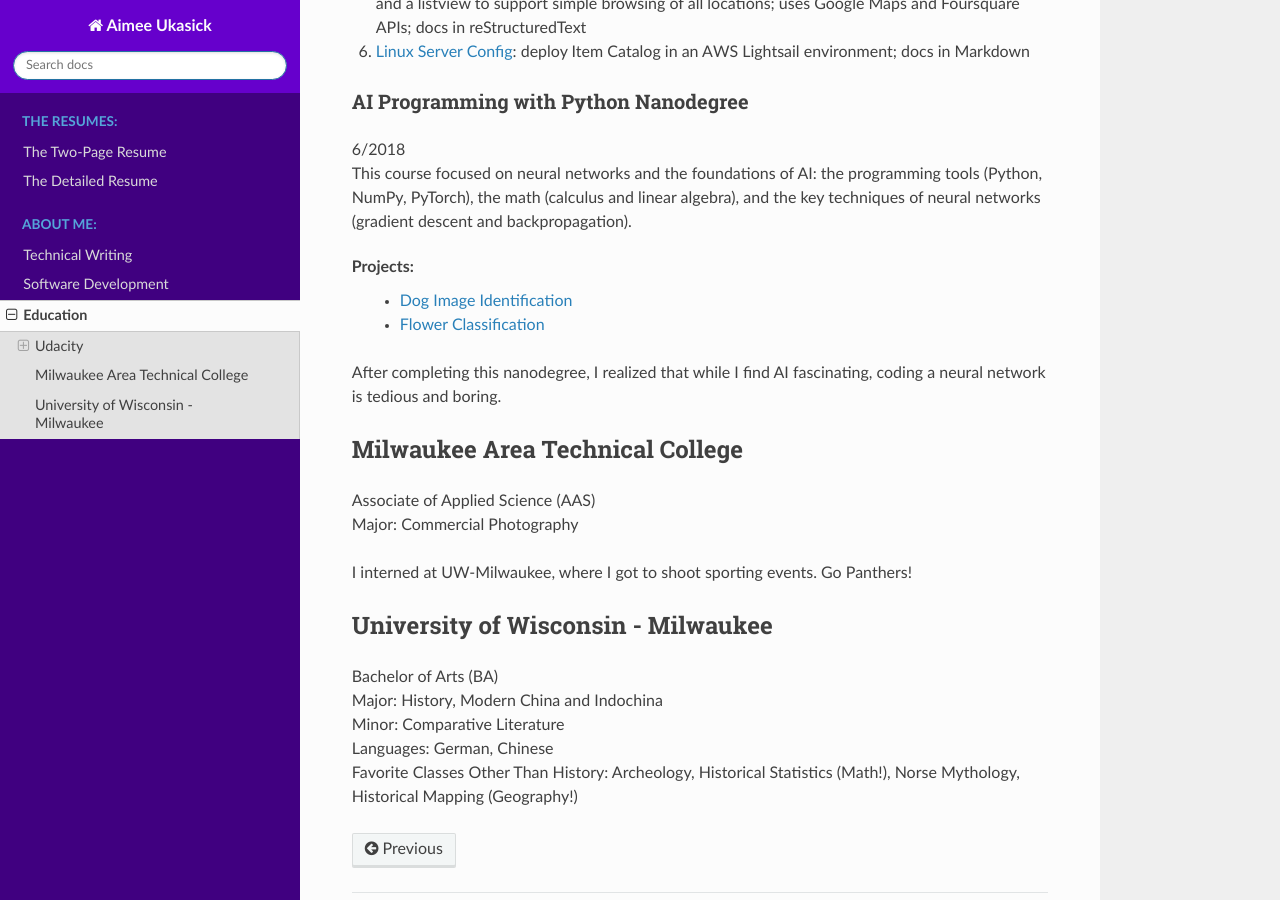
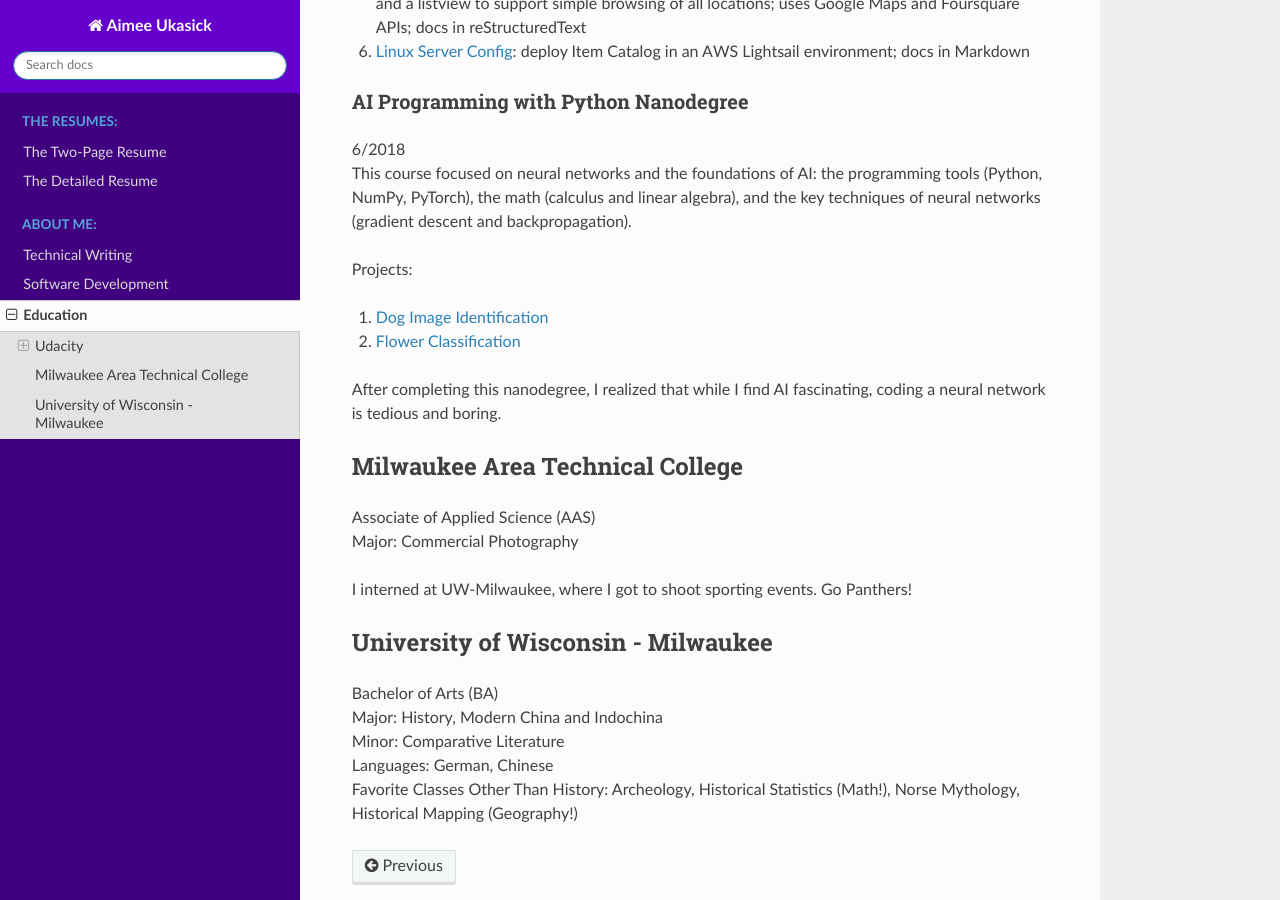
Before and after one commit to aimeeu/aimee-ukasick-resume, a Sphinx documentation site: the page built from docs/education.rst, in a window 1280 px wide and 900 px high, scrolled down 801 px. Built offline with Sphinx 7.4.7 and the Read the Docs theme 2.0.0, drawn with Linux system fonts in a browser that asks for light colours.

```diff
--- a/docs/education.rst
+++ b/docs/education.rst
@@ -44,8 +44,9 @@ AI Programming with Python Nanodegree
 | This course focused on neural networks and the foundations of AI: the programming tools (Python, NumPy, PyTorch), the math (calculus and linear algebra), and the key techniques of neural networks (gradient descent and backpropagation).
 
 Projects:
-  - `Dog Image Identification <https://github.com/aimeeu/Udacity-AIProgrammingWithPython/tree/master/dog-image-classification-exercise>`_
-  - `Flower Classification <https://github.com/aimeeu/Udacity-AIProgrammingWithPython/tree/master/final-project-flower-classification>`_
+
+#. `Dog Image Identification <https://github.com/aimeeu/Udacity-AIProgrammingWithPython/tree/master/dog-image-classification-exercise>`_
+#. `Flower Classification <https://github.com/aimeeu/Udacity-AIProgrammingWithPython/tree/master/final-project-flower-classification>`_
 
 After completing this nanodegree, I realized that while I find AI fascinating, coding a neural network is tedious and boring.
 
```
